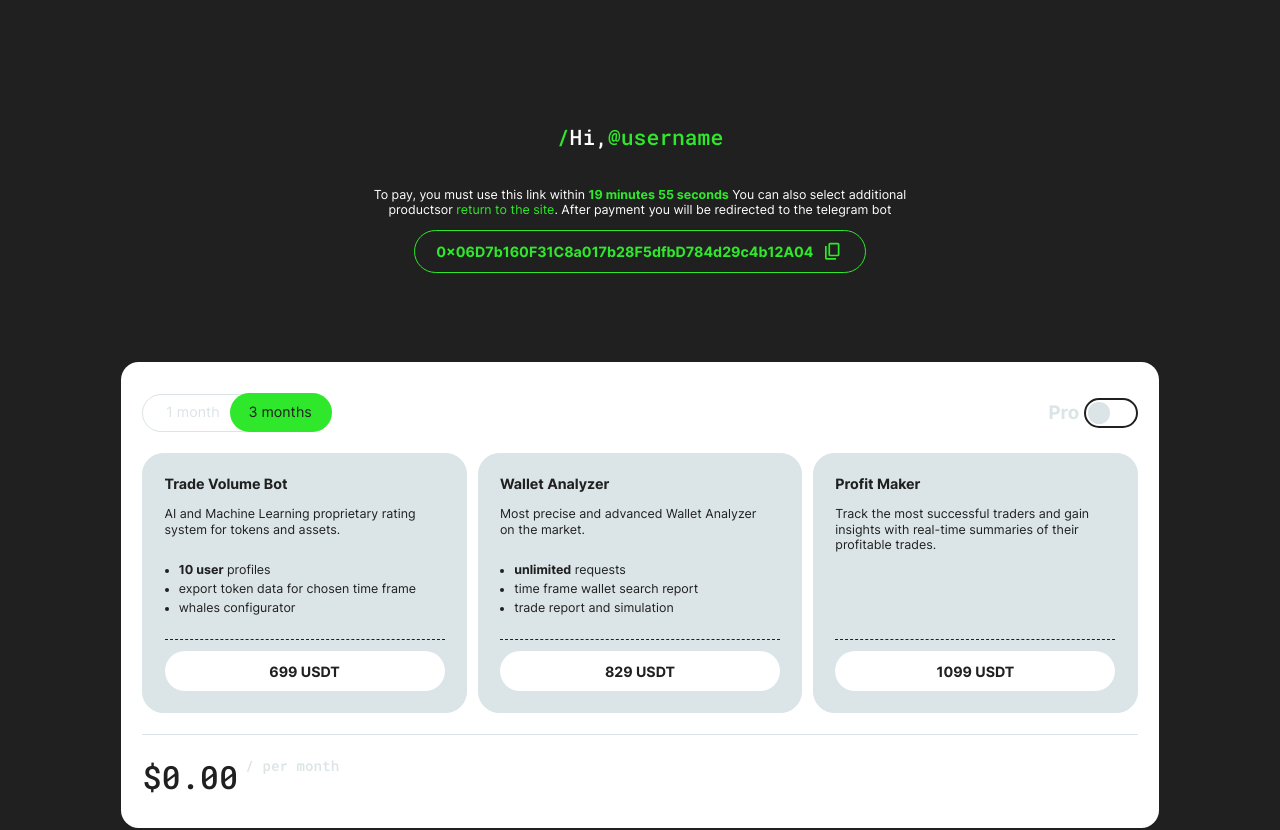
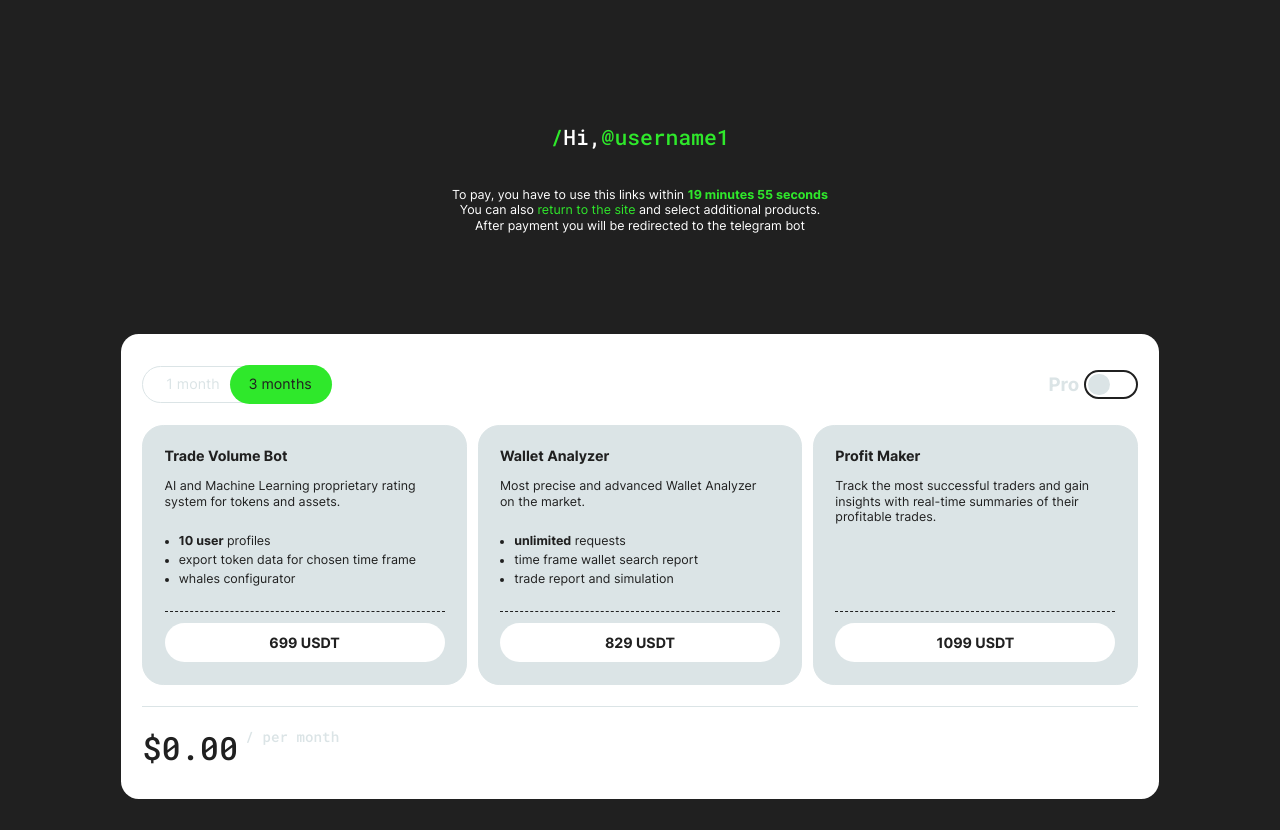
Before and after one commit to nigel-riss/trade-tracker-landing, a Next.js app: page /checkout in a window 1280 px wide. Shown: the top 830 px of the page. Built offline with nearby package versions, Linux system fonts and the light colour scheme.

Commit message:
feat: wip: add invoice status checking

```diff
--- a/src/components/CheckoutHeader.tsx
+++ b/src/components/CheckoutHeader.tsx
@@ -7,7 +7,20 @@ import MainMenu from './MainMenu';
 import CopyIcon from '../assets/icons/copy.svg';
 
 
-export default function CheckoutHeader() {
+interface CheckoutHeaderProps {
+  userName: string;
+  walletEth?: string | null;
+  walletTrc?: string | null;
+}
+
+
+export default function CheckoutHeader(props: CheckoutHeaderProps) {
+  const {
+    userName,
+    walletEth,
+    walletTrc,
+  } = props;
+
   return (
     <header
       className={clsx({
@@ -23,18 +36,33 @@ export default function CheckoutHeader() {
       <div className={styles.checkout}>
         <h1 className={styles.greeting}>
           Hi,
-          <em>@username</em>
+          <em>@{userName}</em>
         </h1>
         <p className={styles.text}>
-          To pay, you must use this link within <b>19 minutes 55 seconds</b> You can also select additional productsor <Link href="/"> return to the site</Link>. After payment you will be redirected to the telegram bot
+          To pay, you have to use this links within <b>19 minutes 55 seconds</b>
+          <br />
+          You can also <Link href="/"> return to the site</Link> and select additional products.
+          <br />
+          After payment you will be redirected to the telegram bot
         </p>
+        {walletEth && (
           <button
             className={styles.copyCode}
             type="button"
           >
-          0x06D7b160F31C8a017b28F5dfbD784d29c4b12A04
+            {walletEth}
             <CopyIcon />
           </button>
+        )}
+        {walletTrc && (
+          <button
+            className={styles.copyCode}
+            type="button"
+          >
+            {walletTrc}
+            <CopyIcon />
+          </button>
+        )}
       </div>
     </header>
   );
--- a/src/components/IPhone.tsx
+++ b/src/components/IPhone.tsx
@@ -23,7 +23,7 @@ export default function IPhone(props: IPhoneProps) {
       <div className={styles.screen}>
         <div className={styles.badge}>/Start</div>
         <div className={styles.wrapper}>
-          {messages?.map((message, index) => (
+          {messages?.map((message) => (
             <div
               className={clsx({
                 [styles.message]: true,
--- a/src/pages/checkout/index.tsx
+++ b/src/pages/checkout/index.tsx
@@ -1,13 +1,67 @@
+/* eslint-disable consistent-return */
 import CheckoutCalculator from '@/components/CheckoutCalculator';
 import CheckoutHeader from '@/components/CheckoutHeader';
 import SimpleFooter from '@/components/SimpleFooter';
 import products from '@/data/products';
+import API from '@/utils/api';
+import { useRouter } from 'next/router';
+import { useEffect, useState } from 'react';
+
+
+interface InvoiceStatus {
+  userName: string,
+  validUntil?: Date | null,
+  walletEth?: string | null,
+  walletTrc?: string | null,
+}
 
 
 export default function Home() {
+  const { invoiceId } = useRouter().query;
+  const [invoiceStatus, setInvoiceStatus]: [InvoiceStatus, any] = useState({
+    userName: 'username1',
+    validUntil: null,
+    walletEth: null,
+    walletTrc: null,
+  });
+
+  const getInvoiceStatus = async () => {
+    if (!invoiceId) { return; }
+    const response = await fetch(
+      `${API.STATUS_ENDPOINT}${invoiceId}`,
+    );
+    const data = await response.json();
+    setInvoiceStatus({
+      userName: data.TgUser as string,
+      walletEth: data.WalletEth as string,
+      walletTrc: data.WalletTrc as string,
+    });
+  };
+
+  // let requestInterval: any = null;
+  useEffect(() => {
+    // if (requestInterval !== null) { return; }
+    const requestInterval = window.setInterval(
+      () => {
+        console.log('hello');
+        getInvoiceStatus();
+      },
+      1000,
+    );
+
+    return () => {
+      window.clearInterval(requestInterval);
+      // requestInterval = null;
+    };
+  }, []);
+
   return (
     <main>
-      <CheckoutHeader />
+      <CheckoutHeader
+        userName={invoiceStatus.userName}
+        walletEth={invoiceStatus.walletEth}
+        walletTrc={invoiceStatus.walletTrc}
+      />
 
       <CheckoutCalculator
         periodName="three"
```
Also changed, not shown: 1 other file (tests, documents, lock files or other folders). Lines whose indentation alone changed are shown as unchanged.
